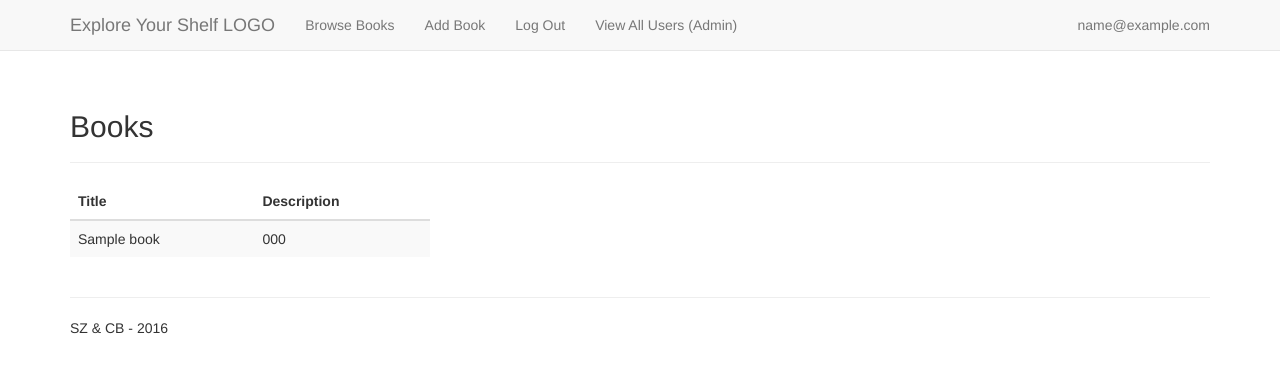
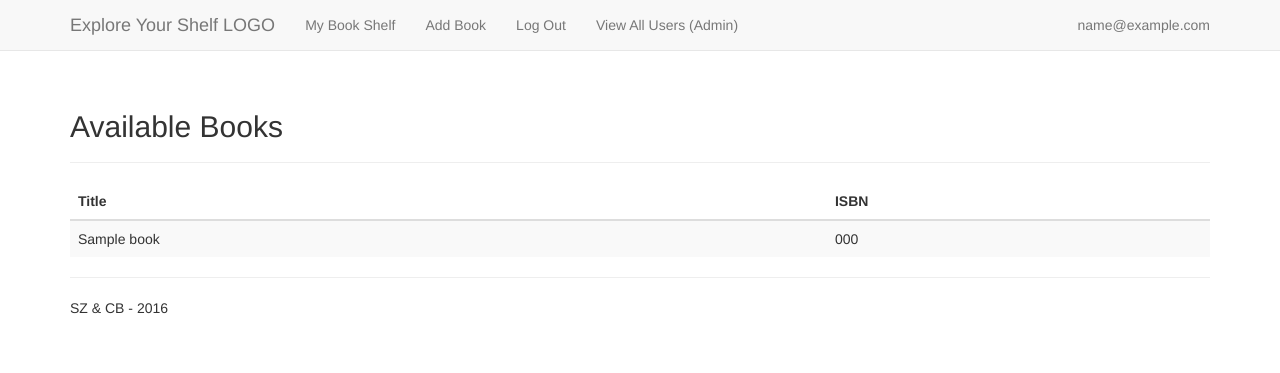
Before and after one commit to szapata1014/App, a Flask app: page / in a window 1280 px wide. Shown: the top 373 px of the page. Run offline with Flask 2, Linux system fonts and the light colour scheme; a user stored in the database is signed in; tables that the repository leaves empty hold one stand-in row (values such as "Sample post"); some libraries are stand-ins or nearby versions.

Commit message:
Added database relationship between users and books

```diff
--- a/app/book/views.py
+++ b/app/book/views.py
@@ -1,4 +1,5 @@
 from flask import render_template, Blueprint, request, url_for, flash, redirect
+from flask_login import login_required, current_user
 from app.models import Book
 from .forms import AddBookForm
 from app import db
@@ -12,20 +13,26 @@ def flash_errors(form):
 
 
 @book_blueprint.route('/')
-def index():
-	all_books = Book.query.all()
-	return render_template('books.html', books = all_books)
+def public_books():
+	all_public_books = Book.query.filter_by(is_public=True)
+	return render_template('public_books.html', public_books = all_public_books)
+
+@book_blueprint.route('/books')
+@login_required
+def user_books():
+	all_user_books = Book.query.filter_by(user_id = current_user.id)
+	return render_template('user_books.html', user_books = all_user_books)
 
 @book_blueprint.route('/add', methods=['GET', 'POST'])
 def add_book():
 	form = AddBookForm(request.form)
 	if request.method == 'POST':
 		if form.validate_on_submit():
-			new_book = Book(form.title.data, form.isbn.data)
+			new_book = Book(form.title.data, form.isbn.data, current_user.id, True)
 			db.session.add(new_book)
 			db.session.commit()
 			flash('New book, {}, added!'.format(new_book.title), 'success')
-			return redirect(url_for('book.index'))
+			return redirect(url_for('book.user_books'))
 		else:
 			flash_errors(form)
 			flash('ERROR! Book was not added.', 'error')
--- a/app/models.py
+++ b/app/models.py
@@ -8,10 +8,14 @@ class Book(db.Model):
 	id = db.Column(db.Integer, primary_key=True)
 	title = db.Column(db.String, nullable=False)
 	isbn = db.Column(db.String, nullable=False)
+	is_public = db.Column(db.Boolean, nullable=False)
+	user_id = db.Column(db.Integer, db.ForeignKey('users.id'))
 
-	def __init__(self, title, isbn):
+	def __init__(self, title, isbn, user_id, is_public):
 		self.title = title
 		self.isbn = isbn
+		self.user_id = user_id
+		self.is_public = is_public
 
 	def __repr__(self):
 		return '<title {}'.format(self.name)
@@ -30,6 +34,7 @@ class User(db.Model):
 	last_logged_in = db.Column(db.DateTime, nullable=True)
 	current_logged_in = db.Column(db.DateTime, nullable=True)
 	role = db.Column(db.String, default = 'user')
+	books = db.relationship('Book', backref='user', lazy='dynamic')
 
     	def __init__(self, email, password_plaintext, email_confirmation_sent_on=None, role = 'user'):
         	self.email = email
--- a/app/templates/layout.html
+++ b/app/templates/layout.html
@@ -23,13 +23,13 @@
             <span class="icon-bar"></span>
             <span class="icon-bar"></span>
           </button>
-          <a class="navbar-brand" href="{{ url_for('book.index') }}">Explore Your Shelf LOGO</a>
+          <a class="navbar-brand" href="{{ url_for('book.public_books') }}">Explore Your Shelf LOGO</a>
         </div>
         <!-- Collect the nav links, forms, and other content for toggling -->
         <div class="collapse navbar-collapse" id="book-navbar-collapse-1">
           <ul class="nav navbar-nav">
             {% if current_user.is_authenticated %}
-              <li><a href="{{ url_for('book.index') }}">Browse Books</a></li>
+              <li><a href="{{ url_for('book.user_books') }}">My Book Shelf</a></li>
               <li><a href="{{ url_for('book.add_book') }}">Add Book</a></li>
               <li><a href="{{ url_for('user.logout') }}">Log Out</a></li>
 	      {% if current_user.role == "admin" %}
--- /dev/null
+++ b/app/templates/public_books.html
@@ -0,0 +1,27 @@
+{% extends "layout.html" %}
+{% block content %}
+
+<div class="user-profile">
+  <div class="page-header">
+    <h2>Available Books</h2>
+  </div>
+
+  <table class="table table-striped" id="owned_stock_table">
+    <thead>
+      <tr>
+        <th>Title</th>
+        <th>ISBN</th>
+      </tr>
+    </thead>
+    <tbody>
+      {% for book in public_books %}
+      <tr>
+        <td>{{ book.title }}</td>
+        <td>{{ book.isbn }}</td>
+      </tr>
+      {% endfor %}
+    </tbody>
+  </table>
+</div>
+
+{% endblock %}
--- a/app/user/views.py
+++ b/app/user/views.py
@@ -61,7 +61,7 @@ def register():
 				send_confirmation_email(new_user.email)
                 		flash('Thanks for registering!  Please check your email to confirm your email address.', 'success')
 
-				return redirect(url_for('book.index'))
+				return redirect(url_for('book.public_books'))
             		except IntegrityError:
                			db.session.rollback()
                 		flash('ERROR! Email ({}) already exists.'.format(form.email.data), 'error')
@@ -82,7 +82,7 @@ def login():
                 		db.session.commit()
                 		login_user(user)
                 		flash('Thanks for logging in, {}'.format(current_user.email))
-                		return redirect(url_for('book.index'))
+                		return redirect(url_for('book.public_books'))
 			else:
 				flash('ERROR! Incorrect login credentials.', 'error')
 	return render_template('login.html', form=form)
@@ -116,7 +116,7 @@ def confirm_email(token):
         	db.session.add(user)
         	db.session.commit()
         	flash('Thank you for confirming your email address!', 'success')
-    	return redirect(url_for('book.index'))
+    	return redirect(url_for('book.public_books'))
 
 @user_blueprint.route('/reset', methods=["GET", "POST"])
 def reset():
```
Also changed, not shown: app/templates/user_books.html (added, +24 -0 lines), db_create.py (+12 -10 lines), 3 other files.
